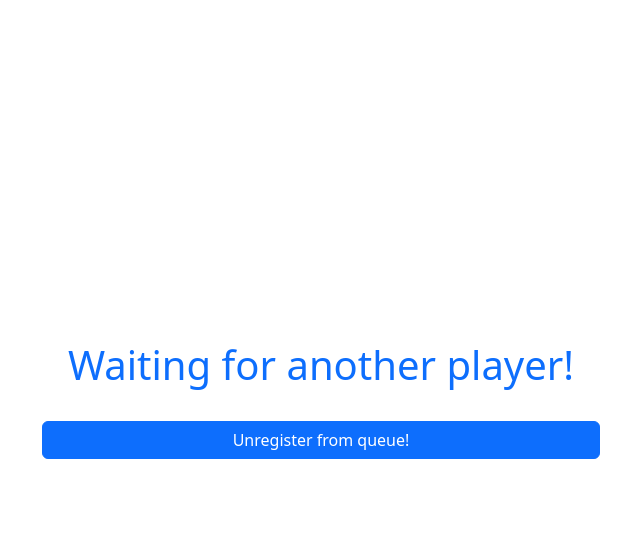
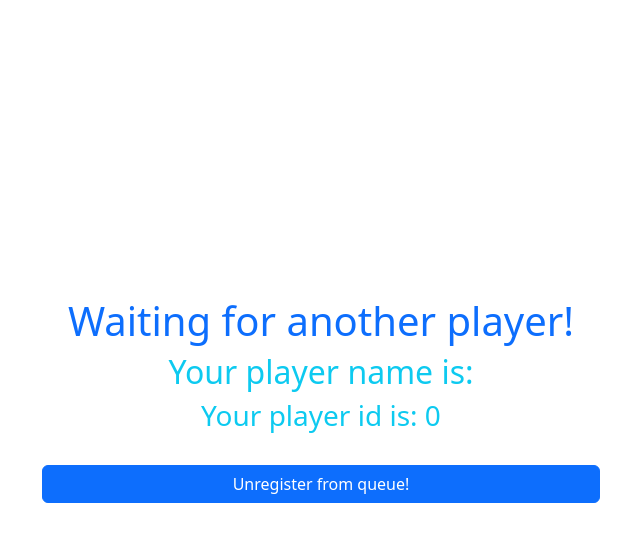
Before and after one commit to MelvilPE/PowerPlay4, a PHP site: page /player_register_queue.php in a window 1280 px wide. Shown: the top 542 px of the page, without its empty margins (319-959 px from the left). Run offline with PHP 8.4, Linux system fonts and the light colour scheme; data that the repository does not hold is empty.

Commit message:
More and more cookies for name and id

```diff
--- a/Client/player_register_queue.php
+++ b/Client/player_register_queue.php
@@ -1,4 +1,13 @@
 <?php
+    $player_id = 0;
+    if (isset($_COOKIE['player_id']))
+        $player_id = $_COOKIE['player_id'];
+
+    $player_name = "";
+    if (isset($_COOKIE['player_name']))
+        $player_name = $_COOKIE['player_name'];
+
+    $unregister_request = "";
     if (isset($_COOKIE['player_name']))
     {
         $unregister_request = "?player_name=".$_COOKIE['player_name']."&player_unregister=true";
@@ -18,6 +27,8 @@
     <div class="container center-items">
         <div class="w-50 flex-column align-items-center justify-content-center">
             <h1 class="text-primary text-center">Waiting for another player!</h1>
+            <h2 class="text-info text-center">Your player name is: <?=$player_name;?></h1>
+            <h3 class="text-info text-center">Your player id is: <?=$player_id;?></h1>
             <br>
             <a class="btn btn-primary w-100" href="http://powerplay4/Server/player_register_queue.php<?=$unregister_request;?>" role="button">Unregister from queue!</a>
         </div>
--- a/Server/player_register_queue.php
+++ b/Server/player_register_queue.php
@@ -67,12 +67,15 @@
         $queue_status += 1;
         UpdateQueueStatus($queue_id, $queue_status);
 
+        $player_id = GetLastTablePlayerId();
+
         // We can launch the party if the queue is ready (2 players in queue)
         if ($queue_status == eQueueStatus::QUEUE_READY)
         {
             header('location: queue_create_party.php');
         }
 
+        setcookie('player_id', $player_id, time() + 3600, '/');
         setcookie('player_name', $player_name, time() + 3600, '/');
         header('location: http://powerplay4/Client/player_register_queue.php');
         die(eRegisterQueueSuccess::SUCCESSFULLY_REGISTERED_PLAYER);
```
Also changed, not shown: Server/player_register_queue_hfile.php (+7 -0 lines).
